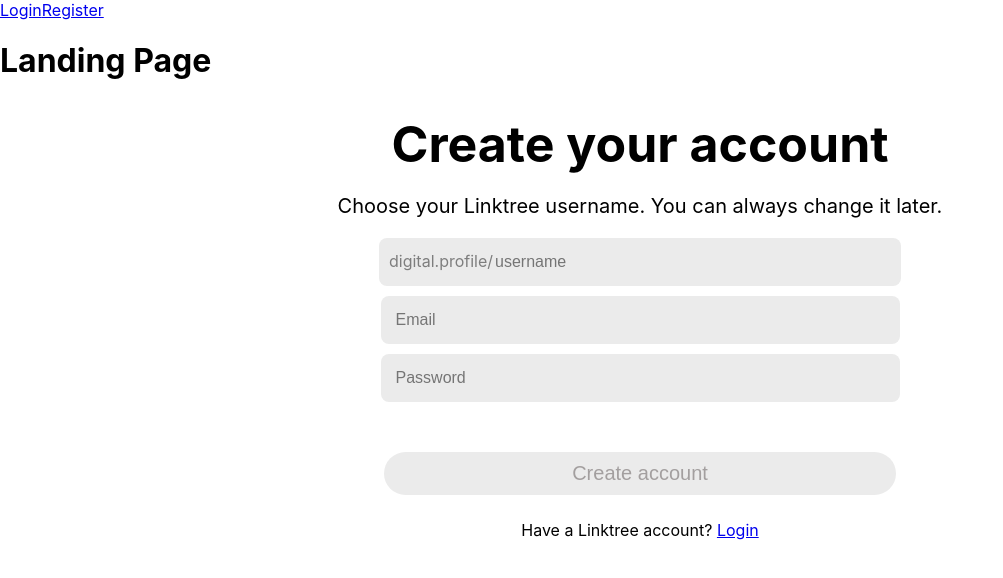
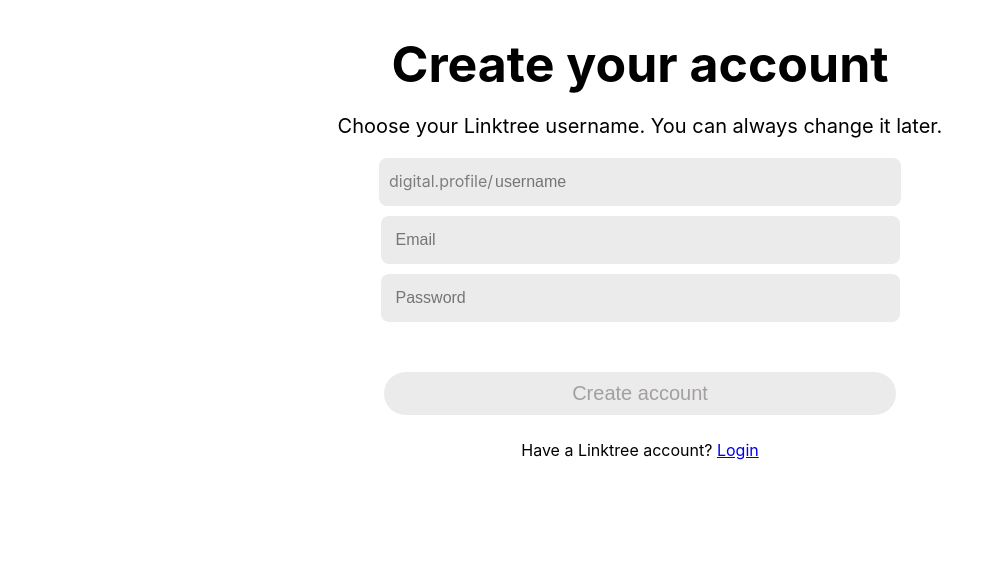
Before and after one commit to adalidbori/Digital.Profile, a React (Create React App) app: page /register in a window 1280 px wide. Shown: the top 578 px of the page, without its empty margins (0-1003 px from the left). Built offline with nearby package versions, Linux system fonts and the light colour scheme.

Commit message:
Navegacion disennada

```diff
--- a/src/Landing.jsx
+++ b/src/Landing.jsx
@@ -1,42 +1,5 @@
-import { useEffect, useState } from "react";
-import classnames from 'classnames';
-import styles from './Landing.module.css';
-import {
-    BrowserRouter as Router,
-    Route,
-    Link,
-    Routes,
-    useLocation
-} from "react-router-dom";
-import { Login } from "./Login";
-import { Register } from "./Register";
-
 export function Landing() {
-    const [showLanding, setshowLanding] = useState(true);
-
-    const handleNavigation = () => {
-        setshowLanding(false);
-    };
-
-    const classes = classnames({
-        [styles.textoEnAzul]: showLanding,
-        [styles.hideGeneralDiv]: !showLanding
-    });
-
-
-
     return (
-
-        <div >
-            <Link to="/login">Login</Link>
-            <Link to="/register">Register</Link>
-            <h1 className={classes}>Landing Page</h1>
-            <div>
-                <Routes>
-                    <Route path="/login" element={<Login showLanding={showLanding} setshowLanding={setshowLanding} />} />
-                    <Route path="/register" element={<Register showLanding={showLanding} setshowLanding={setshowLanding} />} />
-                </Routes>
-            </div>
-        </div>
+        <div>LandingPage</div>
     );
 }
--- a/src/Register.jsx
+++ b/src/Register.jsx
@@ -2,15 +2,11 @@
 import styles from './Register.module.css';
 import classnames from 'classnames';
 import {
-    BrowserRouter as Router,
-    Route,
-    Link,
-    Routes
+    Link
 } from "react-router-dom";
 
 
-export function Register({setshowLanding}) {
-    const [email, setEmail] = useState('');
+export function Register() {
     const [error, setError] = useState(false);
     const [username, setUsername] = useState('');
     const [password, setPassword] = useState('');
@@ -41,7 +37,6 @@
 
     function handleChange(event) {
         const value = event.target.value;
-        setEmail(value);
         if (!validateEmail(value)) {
             setError(true);
         } else {
--- /dev/null
+++ b/src/RootPage.jsx
@@ -0,0 +1,23 @@
+import {
+    BrowserRouter as Router,
+    Route,
+    Routes
+} from "react-router-dom";
+import { Landing } from "./Landing";
+import { Login } from "./Login";
+import { Register } from "./Register";
+export function RootPage() {
+    return (
+        <div>
+            <Router>
+                <div>
+                    <Routes>
+                        <Route path="/login" element={<Login />} />
+                        <Route path="/register" element={<Register />} />
+                        <Route path="/" element={<Landing />} />
+                    </Routes>
+                </div>
+            </Router>
+        </div>
+    );
+}
--- a/src/index.js
+++ b/src/index.js
@@ -1,17 +1,11 @@
 import React from 'react';
 import ReactDOM from 'react-dom/client';
 import './index.css';
-import { Landing } from './Landing';
-import {
-  BrowserRouter as Router
-} from "react-router-dom";
+import { RootPage } from './RootPage';
 
 const root = ReactDOM.createRoot(document.getElementById('root'));
 root.render(
   <React.StrictMode>
-    <Router>
-      <Landing />
-    </Router>
-
+      <RootPage />
   </React.StrictMode>
 );
```
